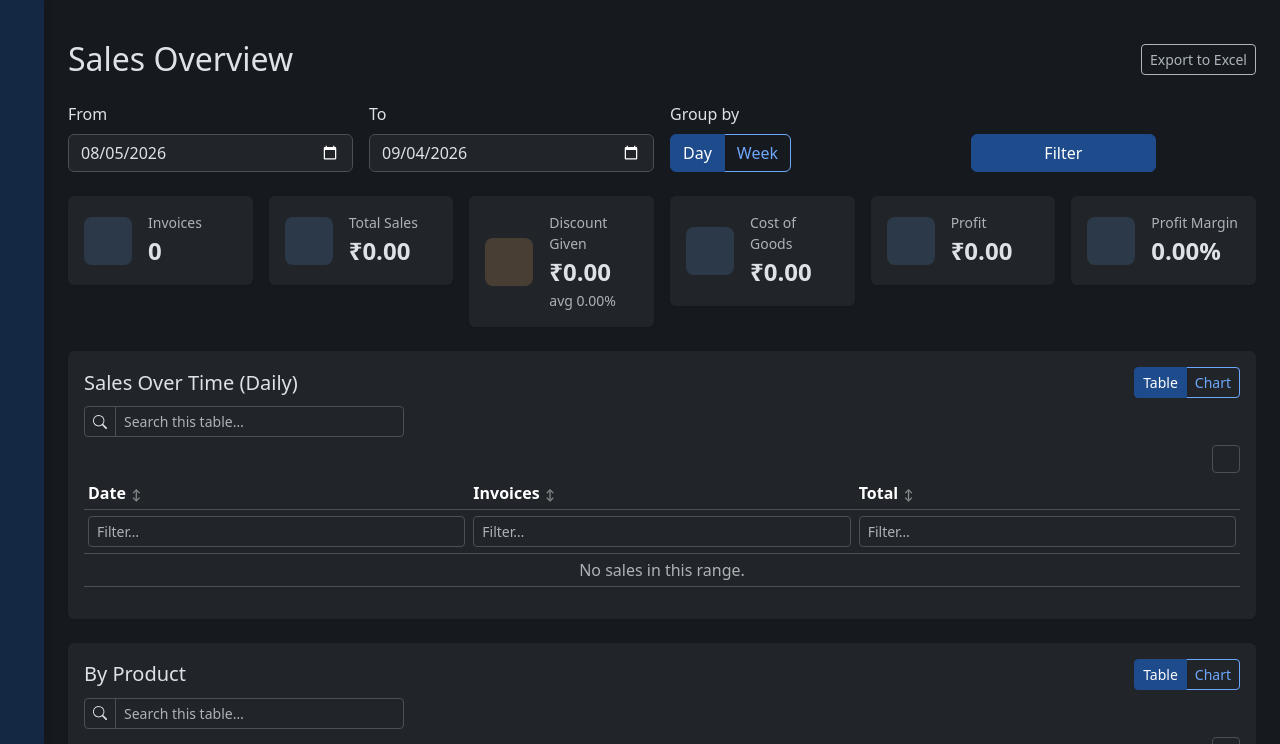
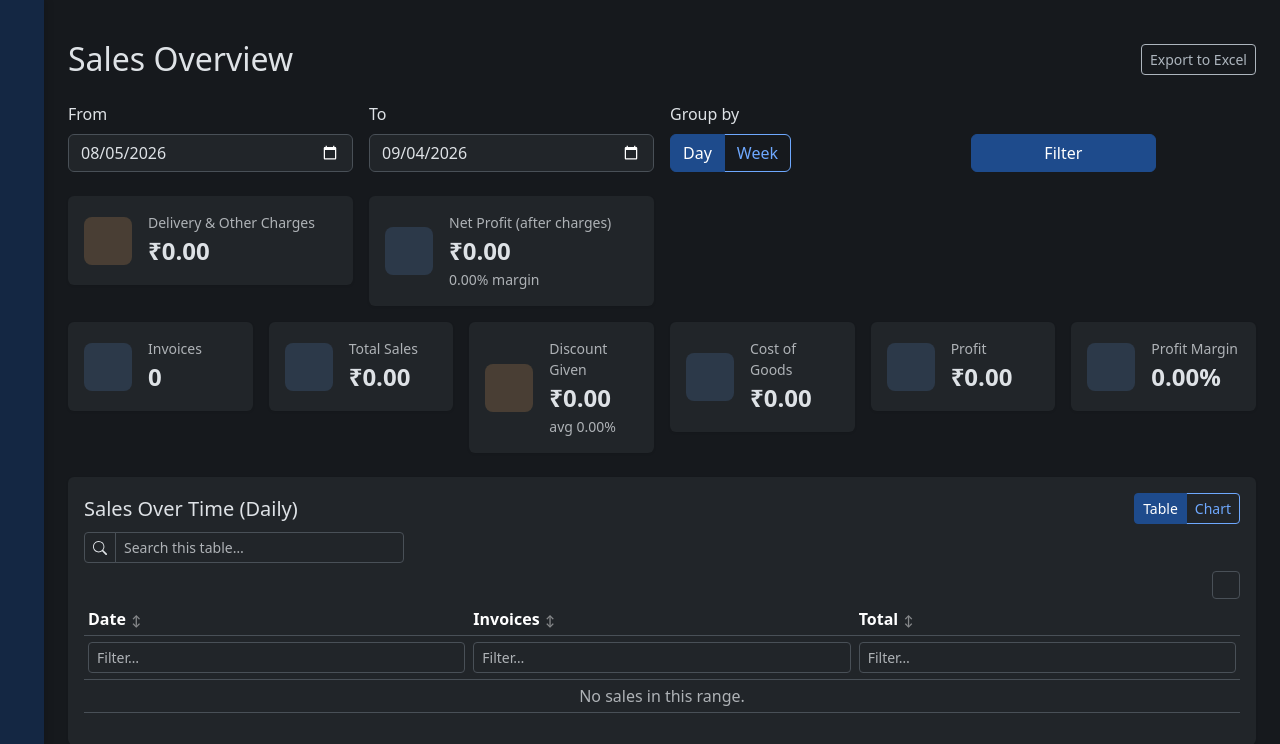
Before and after one commit to partha37/MotoSparePartsERP, a Flask app: page /reports/daily-sales in a window 1280 px wide. Shown: the part 56-800 px from the top of the page. Run offline with Flask 3, Linux system fonts and the light colour scheme; the visitor is signed in with stand-in values (Sample User, id 1); data that the repository does not hold is empty; some libraries are stand-ins or nearby versions.

Commit message:
Add Net Profit (after charges) to the Sales Overview report
total_charges sums Purchase.charges_total (delivery + extra charges)
across purchases in the selected date range; net_profit subtracts that
from the existing gross profit figure - two new stat cards surface both,
alongside the percentage margin those charges represent.

Co-Authored-By: Claude Sonnet 5 <noreply@anthropic.com>

```diff
--- a/routes/reports.py
+++ b/routes/reports.py
@@ -141,6 +141,11 @@ def _compute_daily_sales(date_from, date_to, group_by):
     product_rows.sort(key=lambda r: r["revenue"], reverse=True)
 
     total_profit = round(total_revenue - total_cost, 2)
+
+    purchases_in_range = Purchase.query.filter(Purchase.date >= date_from, Purchase.date <= date_to).all()
+    total_charges = round(sum(p.charges_total for p in purchases_in_range), 2)
+    net_profit = round(total_profit - total_charges, 2)
+
     summary = {
         "invoices": len(sales),
         "total_revenue": round(total_revenue, 2),
@@ -149,6 +154,9 @@ def _compute_daily_sales(date_from, date_to, group_by):
         "total_cost": round(total_cost, 2),
         "total_profit": total_profit,
         "profit_pct": round(total_profit / total_revenue * 100, 2) if total_revenue else 0,
+        "total_charges": total_charges,
+        "net_profit": net_profit,
+        "net_profit_pct": round(net_profit / total_revenue * 100, 2) if total_revenue else 0,
     }
     return summary, time_series, product_rows
 
--- a/templates/reports/daily_sales.html
+++ b/templates/reports/daily_sales.html
@@ -18,6 +18,28 @@
   </div>
   <div class="col-md-2"><button type="submit" class="btn btn-primary w-100">{{ icon('funnel') }}Filter</button></div>
 </form>
+</div>
+
+<div class="row g-3 mb-3">
+  <div class="col-md-3 col-6">
+    <div class="card p-3 stat-card">
+      <div class="stat-card-icon accent">{{ icon('truck') }}</div>
+      <div>
+        <div class="text-muted small">Delivery &amp; Other Charges</div>
+        <div class="fs-4 fw-bold">₹{{ "%.2f"|format(summary.total_charges) }}</div>
+      </div>
+    </div>
+  </div>
+  <div class="col-md-3 col-6">
+    <div class="card p-3 stat-card">
+      <div class="stat-card-icon">{{ icon('wallet2') }}</div>
+      <div>
+        <div class="text-muted small">Net Profit (after charges)</div>
+        <div class="fs-4 fw-bold {{ 'text-danger' if summary.net_profit < 0 else '' }}">₹{{ "%.2f"|format(summary.net_profit) }}</div>
+        <div class="text-muted small">{{ "%.2f"|format(summary.net_profit_pct) }}% margin</div>
+      </div>
+    </div>
+  </div>
 </div>
 
 <div class="row g-3 mb-4">
```
Also changed, not shown: 1 other file.
